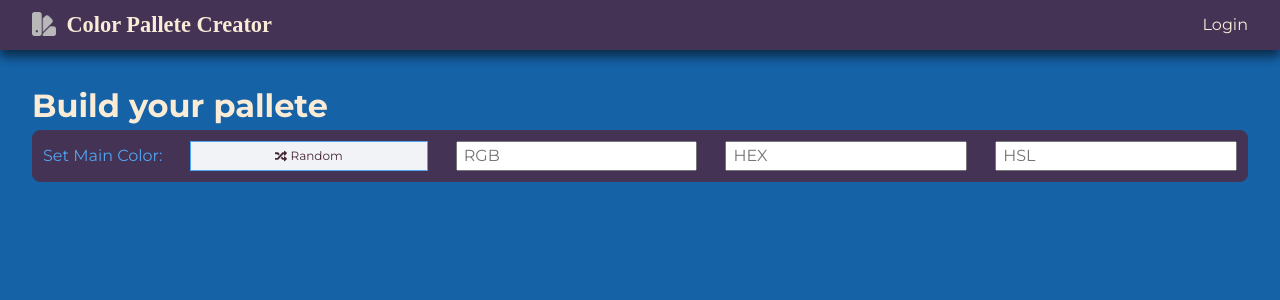
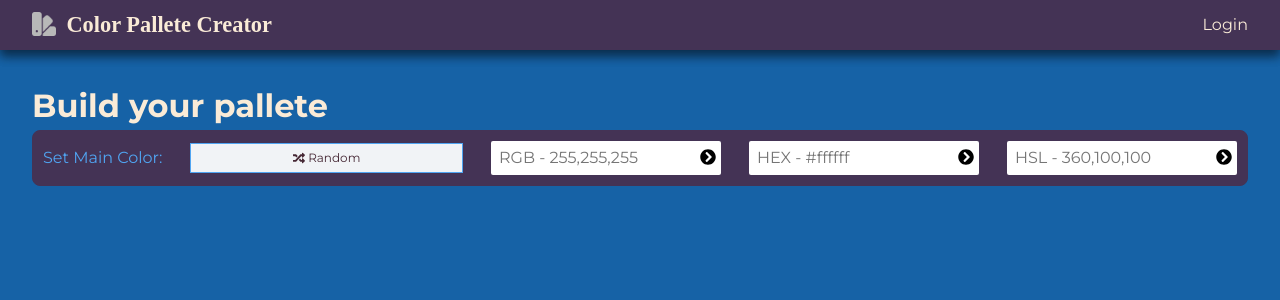
Before and after one commit to rogerio-romao/pallete-creator, a Vue app: page / in a window 1280 px wide. Shown: the top 300 px of the page. Built offline with nearby package versions, Linux system fonts and the light colour scheme; a web font is replaced by a local one.

Commit message:
format inputs

```diff
--- a/src/components/ColorsPane.vue
+++ b/src/components/ColorsPane.vue
@@ -5,9 +5,45 @@
       <i class="fas fa-random" title="Generate random color" />
       Random
     </button>
-    <input type="text" placeholder="RGB" />
-    <input type="text" placeholder="HEX" />
-    <input type="text" placeholder="HSL" />
+    <form>
+      <div class="input">
+        <input
+          type="text"
+          placeholder="RGB - 255,255,255"
+          :pattern="rgbPattern"
+          id="rgbInput"
+        />
+        <button type="submit">
+          <i class="fas fa-chevron-circle-right"></i>
+        </button>
+      </div>
+    </form>
+    <form>
+      <div class="input">
+        <input
+          type="text"
+          placeholder="HEX - #ffffff"
+          :pattern="hexPattern"
+          id="hexInput"
+        />
+        <button type="submit">
+          <i class="fas fa-chevron-circle-right"></i>
+        </button>
+      </div>
+    </form>
+    <form>
+      <div class="input">
+        <input
+          type="text"
+          placeholder="HSL - 360,100,100"
+          :pattern="hslPattern"
+          id="hslInput"
+        />
+        <button type="submit">
+          <i class="fas fa-chevron-circle-right"></i>
+        </button>
+      </div>
+    </form>
   </div>
   <!-- Pallete Pane  -->
   <section class="pallete-pane" v-if="mainHSL">
@@ -18,12 +54,20 @@
 </template>
 
 <script setup>
-import { computed } from "vue";
+import { computed, ref } from "vue";
 import { useStore } from "vuex";
 
 import ColorSlot from "./ColorSlot.vue";
 
 const store = useStore();
+
+const rgbPattern =
+  "\\b(1?[0-9]{1,2}|2[0-4][0-9]|25[0-5])\\b,\\s*\\b(1?[0-9]{1,2}|2[0-4][0-9]|25[0-5])\\b,\\s*\\b(1?[0-9]{1,2}|2[0-4][0-9]|25[0-5])\\b";
+
+const hexPattern = "^#?([0-9a-fA-F]{3}|[0-9a-fA-F]{6})$";
+
+const hslPattern =
+  "\\b(1?[0-9]{1,2}|2[0-4][0-9]|25[0-5])\\b,\\s*\\b(1?[0-9]{1,2}|2[0-4][0-9]|25[0-5])\\b,\\s*\\b(1?[0-9]{1,2}|2[0-4][0-9]|25[0-5])\\b";
 
 const mainHSL = computed(() => store.state.mainHSL);
 
--- a/src/style/app.css
+++ b/src/style/app.css
@@ -251,3 +251,23 @@ button[disabled] {
 .copied {
   outline: #50a5f2 solid 5px;
 }
+
+.input {
+  display: flex;
+  background: white;
+  padding: 2px;
+  border-radius: 2px;
+  align-items: center;
+}
+
+.input input {
+  background: transparent;
+  border: 0;
+}
+
+.input button {
+  padding: 3px;
+  border: 0;
+  background: transparent;
+  cursor: pointer;
+}
```
